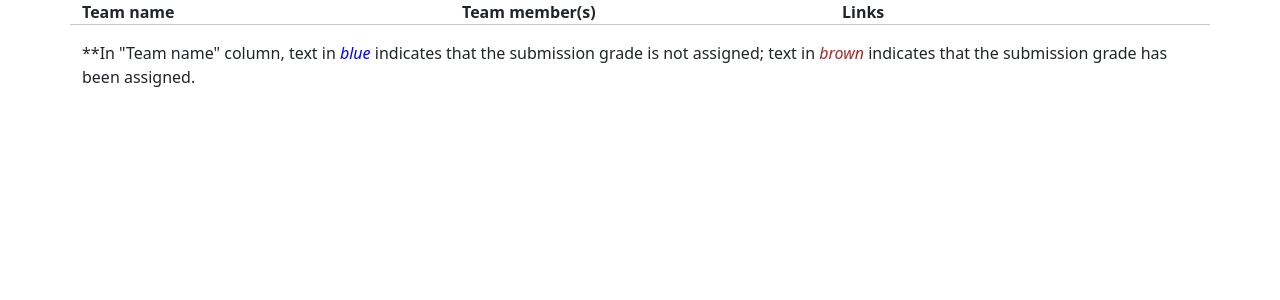
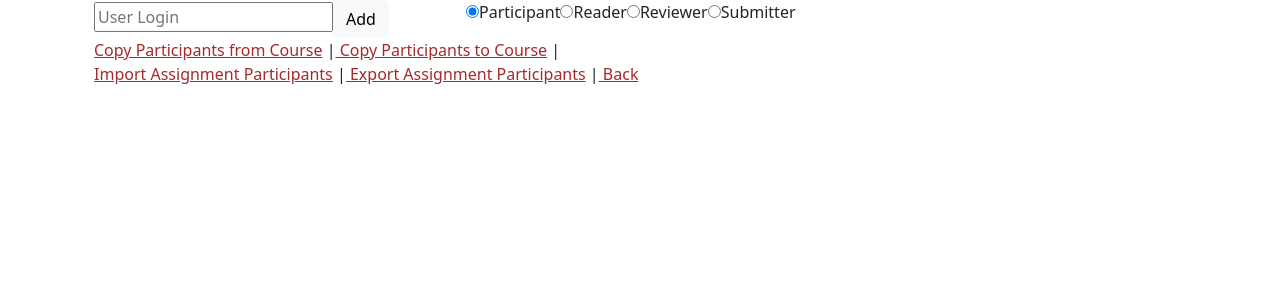
Before and after one commit to raghavnarula/OODD_project3, a React (Vite) app: page / in a window 1280 px wide. Shown: the top 300 px of the page. Built offline with nearby package versions, Linux system fonts and the light colour scheme.

Commit message:
Added add participants page - table

```diff
--- a/package.json
+++ b/package.json
@@ -17,6 +17,7 @@
     "bootstrap": "^5.3.2",
     "install": "^0.13.0",
     "npm": "^10.2.0",
+    "rc-table": "^7.35.2",
     "react": "^18.2.0",
     "react-bootstrap": "^2.9.0",
     "react-dom": "^18.2.0"
--- a/src/App.tsx
+++ b/src/App.tsx
@@ -2,11 +2,12 @@
 //import AddParticipants from './components/AddParticipants';
 import AssignReviews from './components/AssignReviews';
 import AssignGrades from './components/AssignGrades';
+import AddParticipants from './components/AddParticipants'
 
 function App() {
   return (
     <>
-      <AssignGrades/>
+      <AddParticipants/>
     </>)
     }
 
--- a/src/components/AddParticipants.tsx
+++ b/src/components/AddParticipants.tsx
@@ -1,11 +1,77 @@
-import React from 'react'
+import React, { useState } from 'react';
 
-type Props = {}
+type Props = {};
 
 const AddParticipants = (props: Props) => {
+  const [userLogin, setUserLogin] = useState('');
+  const [role, setRole] = useState('participant');
+
+  const handleAddUser = () => {
+
+  };
+
   return (
-    <div>AddParticipants</div>
-  )
+    <div className="container">
+    <div className="container">
+      <div className="row">
+        <div className="col-md-4">
+        <input
+          type="text"
+          placeholder="User Login"
+          value={userLogin}
+          onChange={(e) => setUserLogin(e.target.value)}
+        />
+        <button className = "btn btn-light" onClick={handleAddUser}>Add</button>
+      </div>
+      <div className="col-md-6">
+        <label>
+          <input
+            type="radio"
+            value="participant"
+            checked={role === 'participant'}
+            onChange={() => setRole('participant')}
+          />
+          Participant
+        </label>
+        <label>
+          <input
+            type="radio"
+            value="reader"
+            checked={role === 'reader'}
+            onChange={() => setRole('reader')}
+          />
+          Reader
+        </label>
+        <label>
+          <input
+            type="radio"
+            value="reviewer"
+            checked={role === 'reviewer'}
+            onChange={() => setRole('reviewer')}
+          />
+          Reviewer
+        </label>
+        <label>
+          <input
+            type="radio"
+            value="submitter"
+            checked={role === 'submitter'}
+            onChange={() => setRole('submitter')}
+          />
+          Submitter
+        </label>
+      </div>
+      </div>
+      <div>
+        <a style={{color:'brown'}} href="#">Copy Participants from Course</a> |
+        <a style={{color:'brown'}} href="#"> Copy Participants to Course</a> | <br></br>
+        <a style={{color:'brown'}} href="#"> Import Assignment Participants</a> |
+        <a style={{color:'brown'}} href="#"> Export Assignment Participants</a> |
+        <a style={{color:'brown'}} href="#"> Back</a>
+      </div>
+    </div>
+    </div>
+  );
 }
 
-export default AddParticipants
+export default AddParticipants;
```
Also changed, not shown: 1 other file (tests, documents, lock files or other folders).
